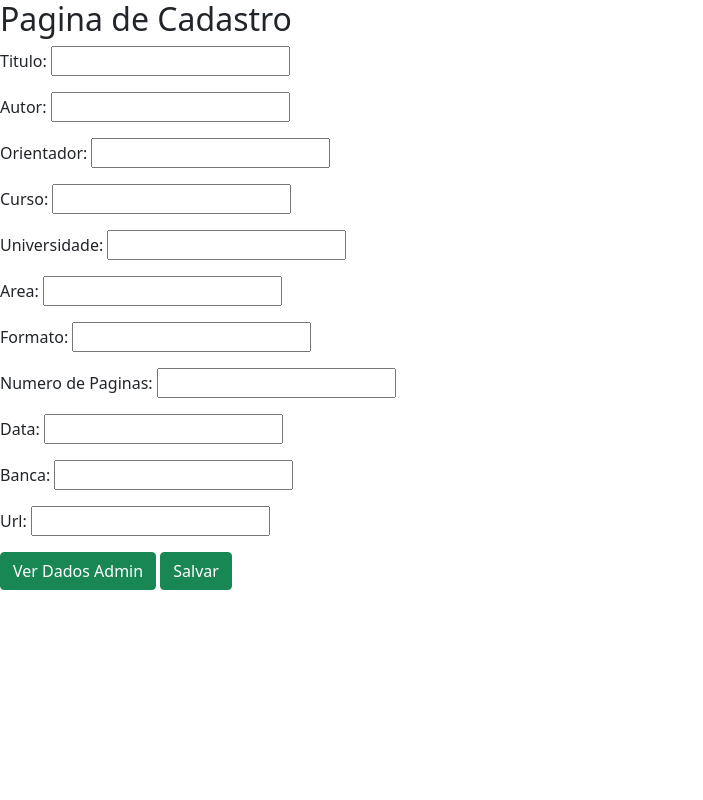
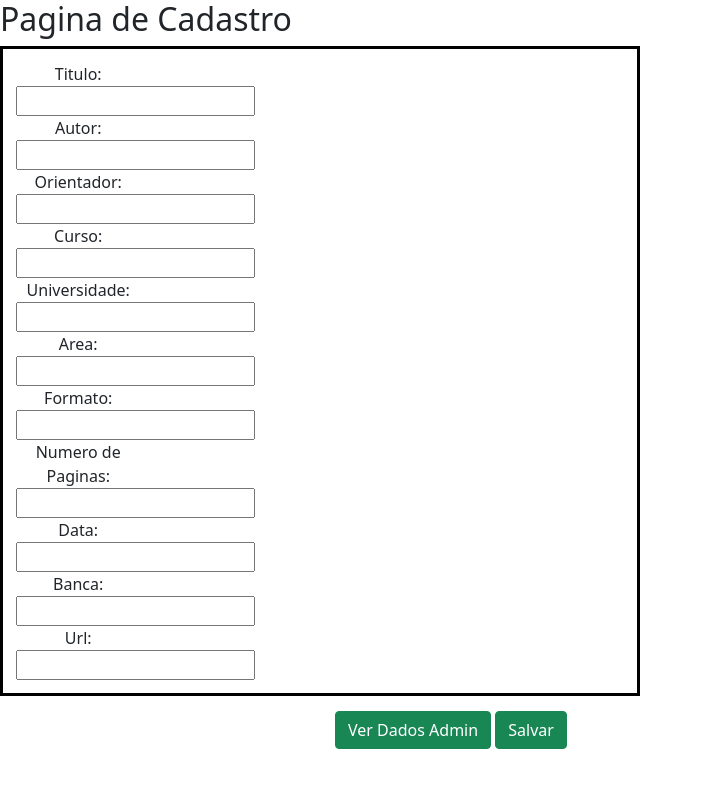
Before and after one commit to AlessandroNeco/DisciplinaSD, a Django app: page / in a window 1280 px wide. Shown: the whole page, without its empty margins (0-703 px from the left). Run offline with Django 3.2, Linux system fonts and the light colour scheme.

Commit message:
Melhorado o visual da pag

```diff
--- a/Repositóriodemonografias/home/forms.py
+++ b/Repositóriodemonografias/home/forms.py
@@ -6,3 +6,4 @@ class MonografiaForm(forms.ModelForm):
         model = Monografia
         fields = ["Titulo", "Autor", "Orientador", "Curso", "Universidade","Area",
         "Formato", "Numero_de_Paginas", "Data", "Banca", "Url"]
+        #fields = '__all__'
--- a/Repositóriodemonografias/home/models.py
+++ b/Repositóriodemonografias/home/models.py
@@ -13,8 +13,8 @@ class Monografia(models.Model):
     Universidade = models.CharField(max_length=300)
     Area = models.CharField(max_length=100)
     Formato = models.CharField(max_length=10)
-    Numero_de_Paginas = models.CharField(max_length=4)
-    Data = models.CharField(max_length=10)
+    Numero_de_Paginas = models.IntegerField()
+    Data = models.DateField(max_length=10)
     Banca = models.CharField(max_length=300)
     Url = models.CharField(max_length=300)
 
--- a/Repositóriodemonografias/home/templates/index.html
+++ b/Repositóriodemonografias/home/templates/index.html
@@ -6,18 +6,48 @@
         <h2>Pagina de Cadastro</h2>
         <meta name="viewport" content="width=device-width, initial-scale=1">
         <link href="https://cdn.jsdelivr.net/npm/bootstrap@5.1.2/dist/css/bootstrap.min.css" rel="stylesheet">
+        <script src="https://cdn.jsdelivr.net/npm/bootstrap@5.1.2/dist/js/bootstrap.bundle.min.js"></script>
         <script>
             function funcao1(){
                 alert("Dados Gravados com sucesso!");
             }
         </script>
+        <style>
+            .center {
+              margin: auto;
+              width: 50%;
+              border: 3px solid #000000;
+              padding: 13px;
+              text-align: center;
+              display: inline-block;
+              position: relative;
+            }
+        </style>
+        <style>
+            .centerBt {
+              margin: auto;
+              width: 50%;
+              padding: 15px;
+            }
+        </style>
     </head>
     <body>
         <form method="POST">
             {% csrf_token %}
-            {{ form.as_p }}
+            <div class="center">
+            <div class="row">
+                <div class="col-sm-4">
+                <div class="col-sm-8">
+                <!--{{ form.as_p }}-->
+                {{form}}
+                </div>
+                </div>
+                </div>
+            </div>
+            <div class="centerBt">
             <button class="btn btn-success" onclick="window.location.href = '/admin/home/monografia'">Ver Dados Admin</button>
             <button type="submit" onclick="funcao1()" class="btn btn-success">Salvar</button>
+            </div>
         </form>
 
     </body>
```
Also changed, not shown: Repositóriodemonografias/home/migrations/0011_auto_20211121_1012.py (added).
